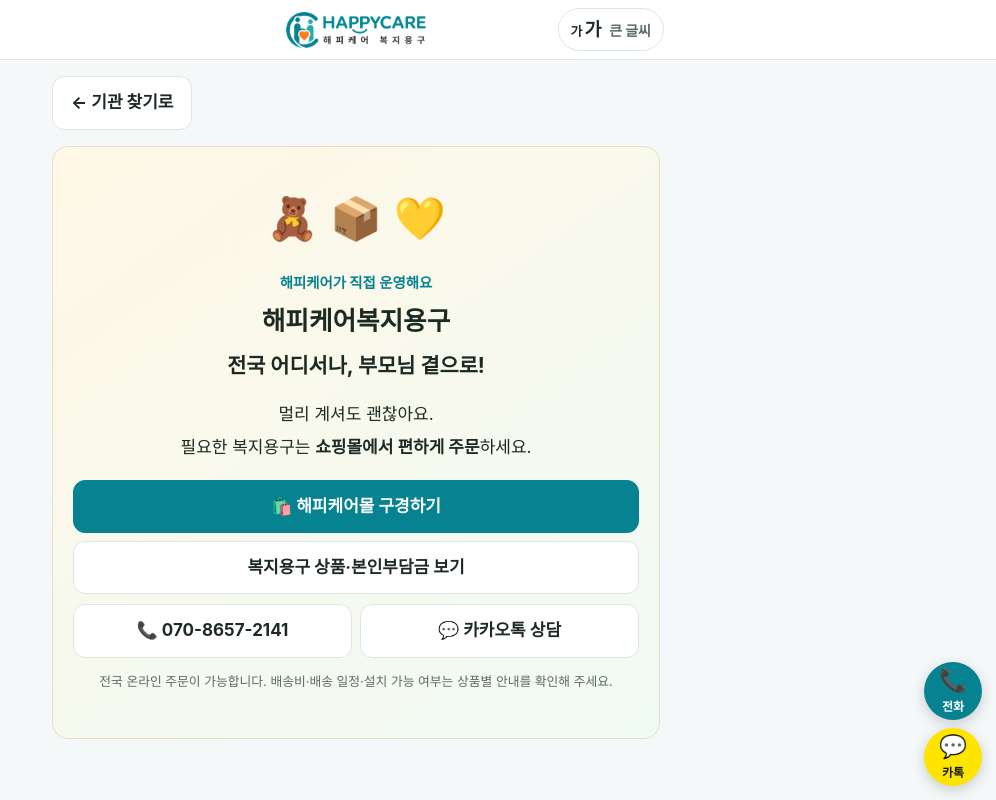
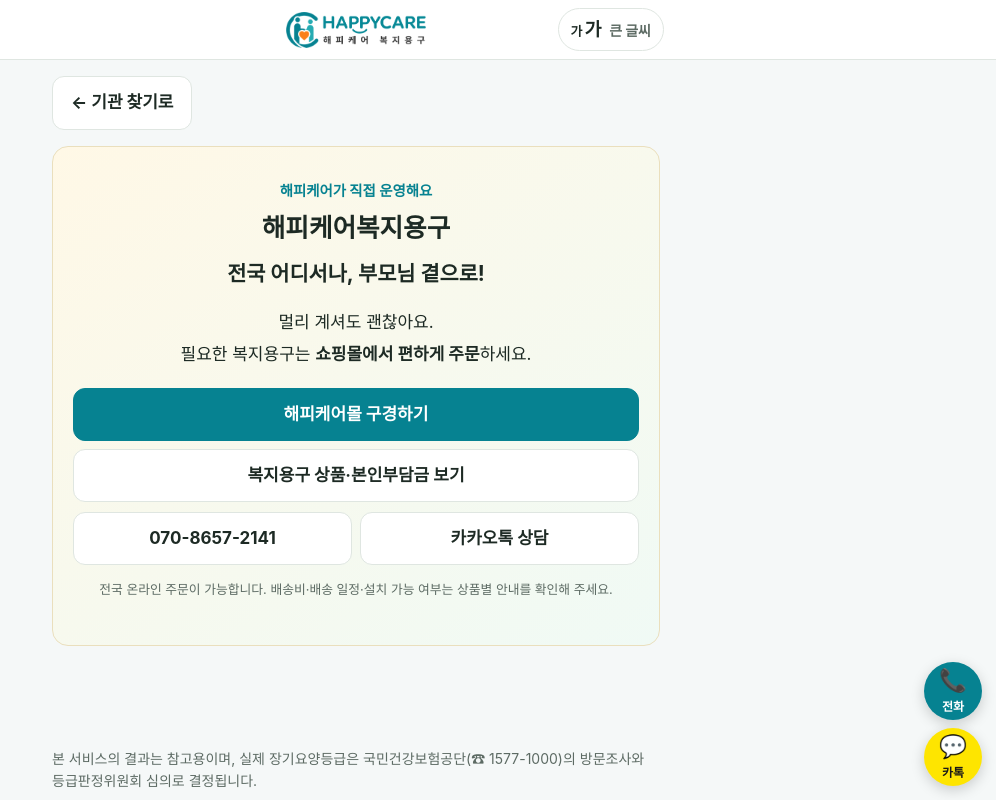
Before and after one commit to yoyo5679/happy, a Next.js app: page /care/happycare in a window 1280 px wide. Shown: the top 800 px of the page, without its empty margins (284-1280 px from the left). Built offline with nearby package versions, Linux system fonts and the light colour scheme.

Commit message:
Remove emoji from Happycare equipment finder content and actions

```diff
--- a/scripts/check-care-session.cjs
+++ b/scripts/check-care-session.cjs
@@ -30,7 +30,7 @@ let calls=[];globalThis.fetch=async url=>{calls.push(url);return new Response(JS
  h.unmount();env=environment();h=env.mount();await settle(h);assert.equal(query(h),'은평구');assert.equal(calls.length,before,'full reload restores tab state, not only module memory');
  const normalFetch=globalThis.fetch;let finishOld;globalThis.fetch=()=>new Promise(resolve=>{finishOld=resolve});
  click(h,'평가등급 순');click(h,'최신 순');finishOld(new Response(JSON.stringify({items:[{...row,name:'오래된 응답'}],total:1})));await settle(h);assert.equal(env.session.restoreCareSearch().result.items[0].name,row.name,'cancelled older response cannot replace the latest selection');globalThis.fetch=normalFetch;
- click(h,'🧸 복지용구');h.unmount();env=environment();h=env.mount();await settle(h);assert(nodes(h.tree).find(n=>text(n)==='🧸 복지용구'&&n.type==='button').props['aria-pressed'],'equipment category also survives a return');
+ click(h,'복지용구');h.unmount();env=environment();h=env.mount();await settle(h);assert(nodes(h.tree).find(n=>text(n)==='복지용구'&&n.type==='button').props['aria-pressed'],'equipment category also survives a return');
  click(h,'🏠 방문요양');await settle(h); // Toggle normal category, then save again.
  h.unmount();clock+=301_000;globalThis.fetch=async()=>new Response(JSON.stringify({error:'잠시 후 다시 찾아 주세요.'}),{status:503});env=environment();h=env.mount();assert(text(h.tree).includes('10km 안에 1곳'),'stale result remains visible while refreshing');await settle(h);assert(text(h.tree).includes('10km 안에 1곳'),'temporary API failure keeps the last matching result');assert(text(h.tree).includes('잠시 후 다시 찾아 주세요.'));
  h.unmount();clock+=3600_001;env=environment();assert.equal(env.session.restoreCareSearch(),null,'expired location and results are not restored');
--- a/src/app/care/CareFinder.tsx
+++ b/src/app/care/CareFinder.tsx
@@ -140,7 +140,7 @@ export function CareFinder() {
               {k.emoji} {k.label}
             </button>
           ))}
-          <button className={equipment ? "chip on" : "chip"} aria-pressed={equipment} onClick={()=>{update({equipment:true});setErr("");setLoading(false);}}>🧸 복지용구</button>
+          <button className={equipment ? "chip on" : "chip"} aria-pressed={equipment} onClick={()=>{update({equipment:true});setErr("");setLoading(false);}}>복지용구</button>
         </div>
         {!equipment && <><div className="seg-group care-sort" role="tablist">
           {SORTS.map((s) => (
--- a/src/app/globals.css
+++ b/src/app/globals.css
@@ -522,7 +522,7 @@ em.opt { background: #eef1f0; color: var(--muted); }
 .tools .tool:last-child:nth-child(odd) { grid-column: 1 / -1; }
 
 /* Institution detail and the directly operated nationwide equipment store. */
-.care-detail-link{font-size:1.1rem;font-weight:750;color:var(--brand,#068291);text-decoration:none;line-height:1.5}.care-detail-link span{margin-left:6px}.care-detail-link:focus-visible{outline:2px solid #068291;outline-offset:5px}.happy-care-banner{background:linear-gradient(145deg,#fff8e6,#f0faf5);text-align:center;border:1px solid #eadfbd;padding:30px 20px}.happy-care-banner h1,.happy-care-banner h2{line-height:1.5}.happy-care-banner p{line-height:1.9}.happy-care-mascot{display:block;font-size:2.6rem;margin:8px 0 18px}.happy-care-banner .care-actions{justify-content:center}.facility-detail h1{font-size:1.7rem;line-height:1.5}.facility-detail dl{display:grid;grid-template-columns:minmax(85px,1fr) minmax(0,3fr);gap:14px 16px;line-height:1.7;margin:24px 0}.facility-detail dt{color:#61717a;font-size:.9rem}.facility-detail dd{margin:0;overflow-wrap:anywhere}.facility-evaluations{list-style:none;padding:0}.facility-evaluations li{display:flex;justify-content:space-between;flex-wrap:wrap;gap:10px;padding:16px 0;border-bottom:1px solid #e4e9e7}.facility-evaluations li:last-child{border-bottom:0}
+.care-detail-link{font-size:1.1rem;font-weight:750;color:var(--brand,#068291);text-decoration:none;line-height:1.5}.care-detail-link span{margin-left:6px}.care-detail-link:focus-visible{outline:2px solid #068291;outline-offset:5px}.happy-care-banner{background:linear-gradient(145deg,#fff8e6,#f0faf5);text-align:center;border:1px solid #eadfbd;padding:30px 20px}.happy-care-banner h1,.happy-care-banner h2{line-height:1.5}.happy-care-banner p{line-height:1.9}.happy-care-banner .care-actions{justify-content:center}.facility-detail h1{font-size:1.7rem;line-height:1.5}.facility-detail dl{display:grid;grid-template-columns:minmax(85px,1fr) minmax(0,3fr);gap:14px 16px;line-height:1.7;margin:24px 0}.facility-detail dt{color:#61717a;font-size:.9rem}.facility-detail dd{margin:0;overflow-wrap:anywhere}.facility-evaluations{list-style:none;padding:0}.facility-evaluations li{display:flex;justify-content:space-between;flex-wrap:wrap;gap:10px;padding:16px 0;border-bottom:1px solid #e4e9e7}.facility-evaluations li:last-child{border-bottom:0}
 
 /* Compact institution detail: primary actions and one information panel at a time. */
 .facility-back { display: inline-flex; align-items: center; min-height: 44px; font-size: .9rem; text-decoration: none; color: var(--brand); font-weight: 700; }
--- a/src/components/HappycareInfo.tsx
+++ b/src/components/HappycareInfo.tsx
@@ -3,5 +3,5 @@ import {site} from "@/config/site";
 
 export function HappycareInfo({headingLevel=2}:{headingLevel?:1|2}) {
  const Heading=headingLevel===1?"h1":"h2";
- return <section className="card happy-care-banner"><span className="happy-care-mascot" aria-hidden>🧸 📦 💛</span><p className="eyebrow">해피케어가 직접 운영해요</p><Heading>{site.name}</Heading><h2>전국 어디서나, 부모님 곁으로!</h2><p>멀리 계셔도 괜찮아요.<br/>필요한 복지용구는 <strong>쇼핑몰에서 편하게 주문</strong>하세요.</p><a href={site.storeUrl} className="btn primary wide" target="_blank" rel="noopener noreferrer">🛍️ 해피케어몰 구경하기</a><Link href="/catalog" className="btn wide">복지용구 상품·본인부담금 보기</Link><div className="care-actions"><a href={`tel:${site.phone.replace(/-/g,"")}`} className="btn">📞 {site.phone}</a><a href={site.kakaoUrl} className="btn" target="_blank" rel="noopener noreferrer">💬 카카오톡 상담</a></div><p className="small muted">전국 온라인 주문이 가능합니다. 배송비·배송 일정·설치 가능 여부는 상품별 안내를 확인해 주세요.</p></section>;
+ return <section className="card happy-care-banner"><p className="eyebrow">해피케어가 직접 운영해요</p><Heading>{site.name}</Heading><h2>전국 어디서나, 부모님 곁으로!</h2><p>멀리 계셔도 괜찮아요.<br/>필요한 복지용구는 <strong>쇼핑몰에서 편하게 주문</strong>하세요.</p><a href={site.storeUrl} className="btn primary wide" target="_blank" rel="noopener noreferrer">해피케어몰 구경하기</a><Link href="/catalog" className="btn wide">복지용구 상품·본인부담금 보기</Link><div className="care-actions"><a href={`tel:${site.phone.replace(/-/g,"")}`} className="btn">{site.phone}</a><a href={site.kakaoUrl} className="btn" target="_blank" rel="noopener noreferrer">카카오톡 상담</a></div><p className="small muted">전국 온라인 주문이 가능합니다. 배송비·배송 일정·설치 가능 여부는 상품별 안내를 확인해 주세요.</p></section>;
 }
```
